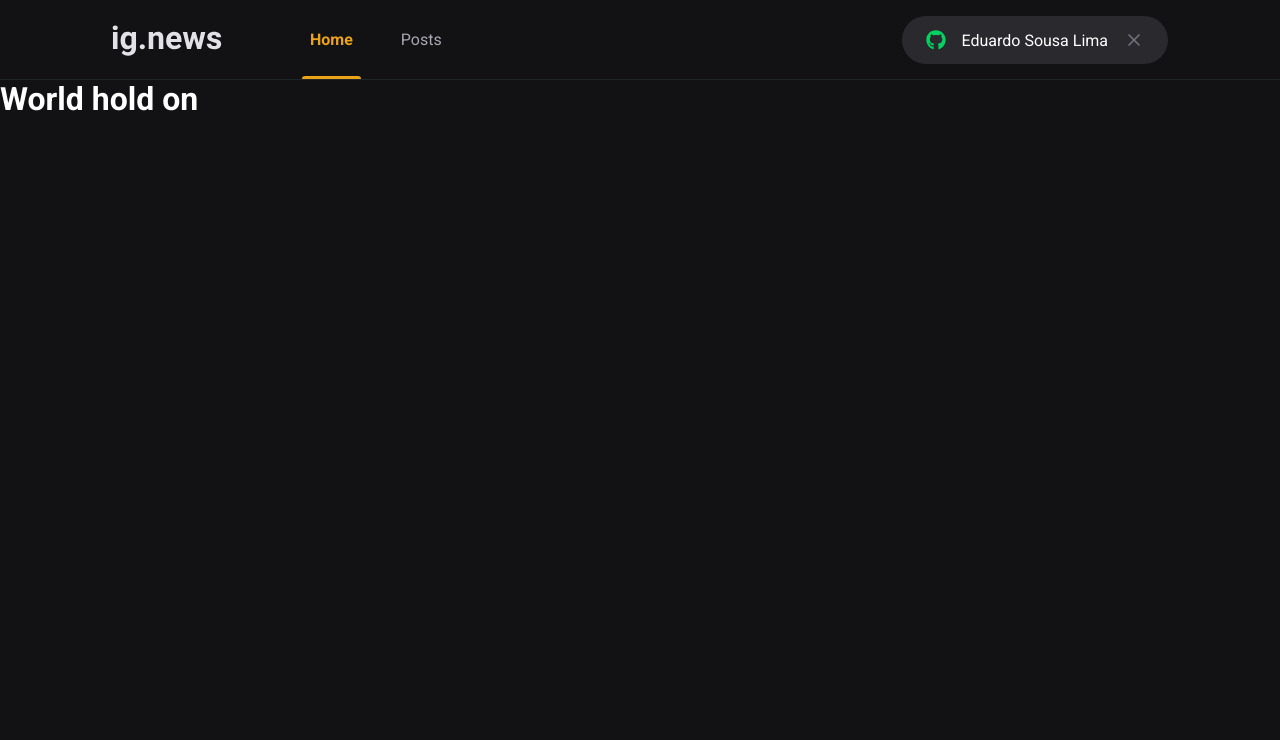
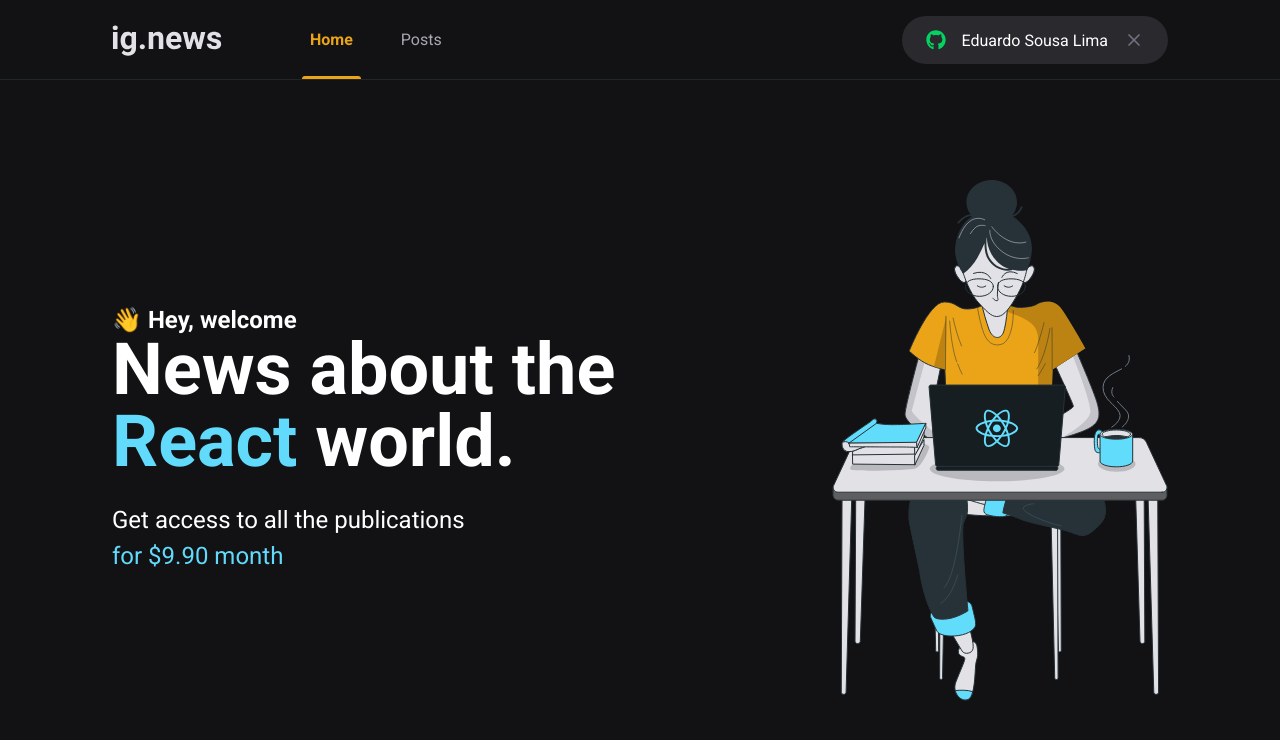
Before and after one commit to sleduardo20/ignite-chapter03, a Next.js app: page / in a window 1280 px wide. Shown: the top 740 px of the page. Built offline with nearby package versions, Linux system fonts and the light colour scheme.

Commit message:
(feat)🧠: create Home page

```diff
--- /dev/null
+++ b/src/pages/home.module.scss
@@ -0,0 +1,40 @@
+.contentContainer {
+max-width: 1120px;
+height: calc(100vh - 5rem);
+margin: 0 auto;
+padding: 0 2rem;
+
+display: flex;
+align-items: center;
+justify-content: space-between;
+}
+
+.hero {
+  max-width: 600px;
+
+  >span {
+    font-size: 1.5rem;
+    font-weight: bold;
+
+  }
+
+  h1 {
+    font-size: 4.5rem;
+    line-height: 4.5rem;
+    margin-top: 2.5;
+
+    span{
+      color: var(--cyan-500);
+    }
+  }
+
+  p {
+    font-size: 1.5rem;
+    line-height: 2.25rem;
+    margin-top: 1.5rem;
+
+    span{
+      color: var(--cyan-500);
+    }
+  }
+}
--- a/src/pages/index.tsx
+++ b/src/pages/index.tsx
@@ -1,5 +1,29 @@
+import Head from 'next/head';
+
+import styles from './home.module.scss';
+
 const Home = () => {
-  return <h1>World hold on</h1>;
+  return (
+    <>
+      <Head>
+        <title>Home | ig.news</title>
+      </Head>
+      <main className={styles.contentContainer}>
+        <section className={styles.hero}>
+          <span>👋 Hey, welcome</span>
+          <h1>
+            News about the <span>React</span> world.
+          </h1>
+          <p>
+            Get access to all the publications <br />
+            <span> for $9.90 month</span>
+          </p>
+        </section>
+
+        <img src="/img/avatar.svg" alt="Girl coding" />
+      </main>
+    </>
+  );
 };
 
 export default Home;
```
